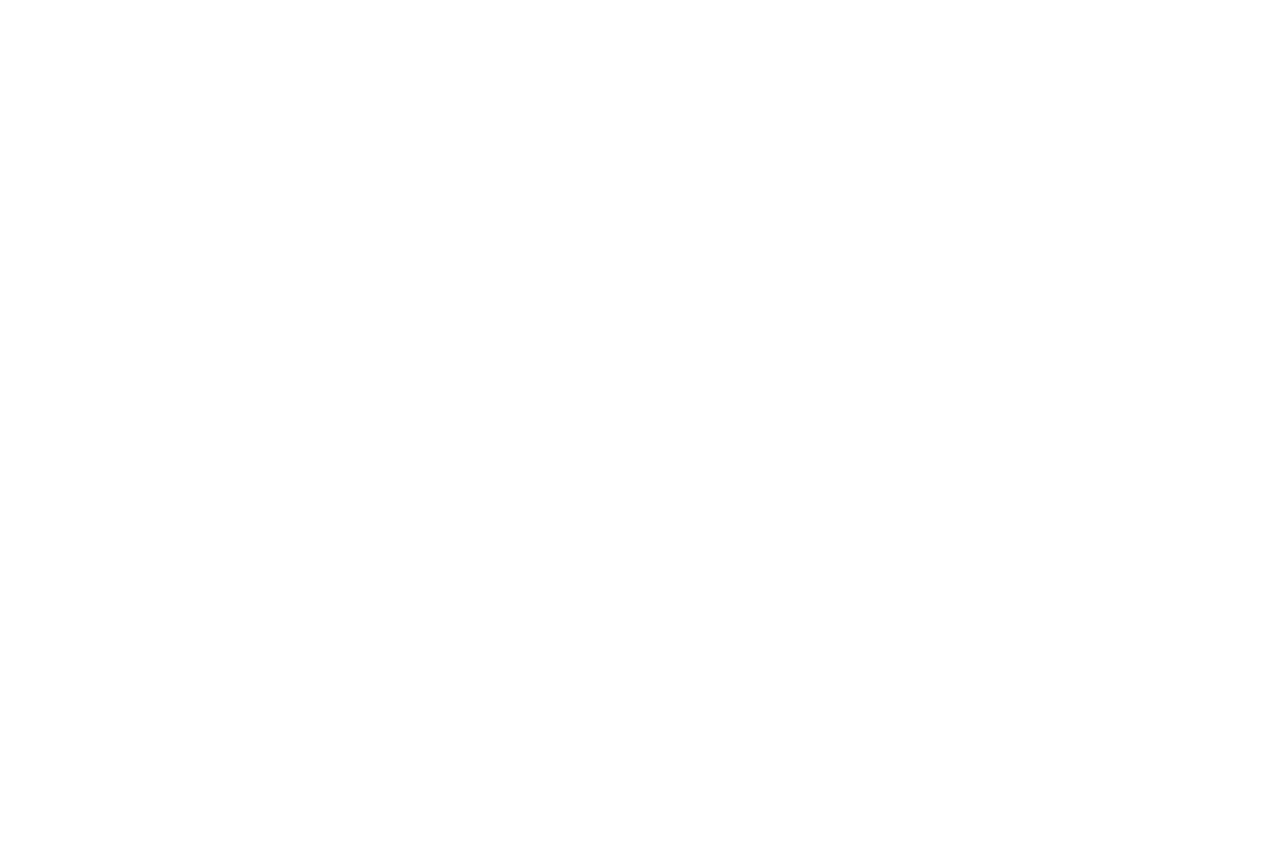
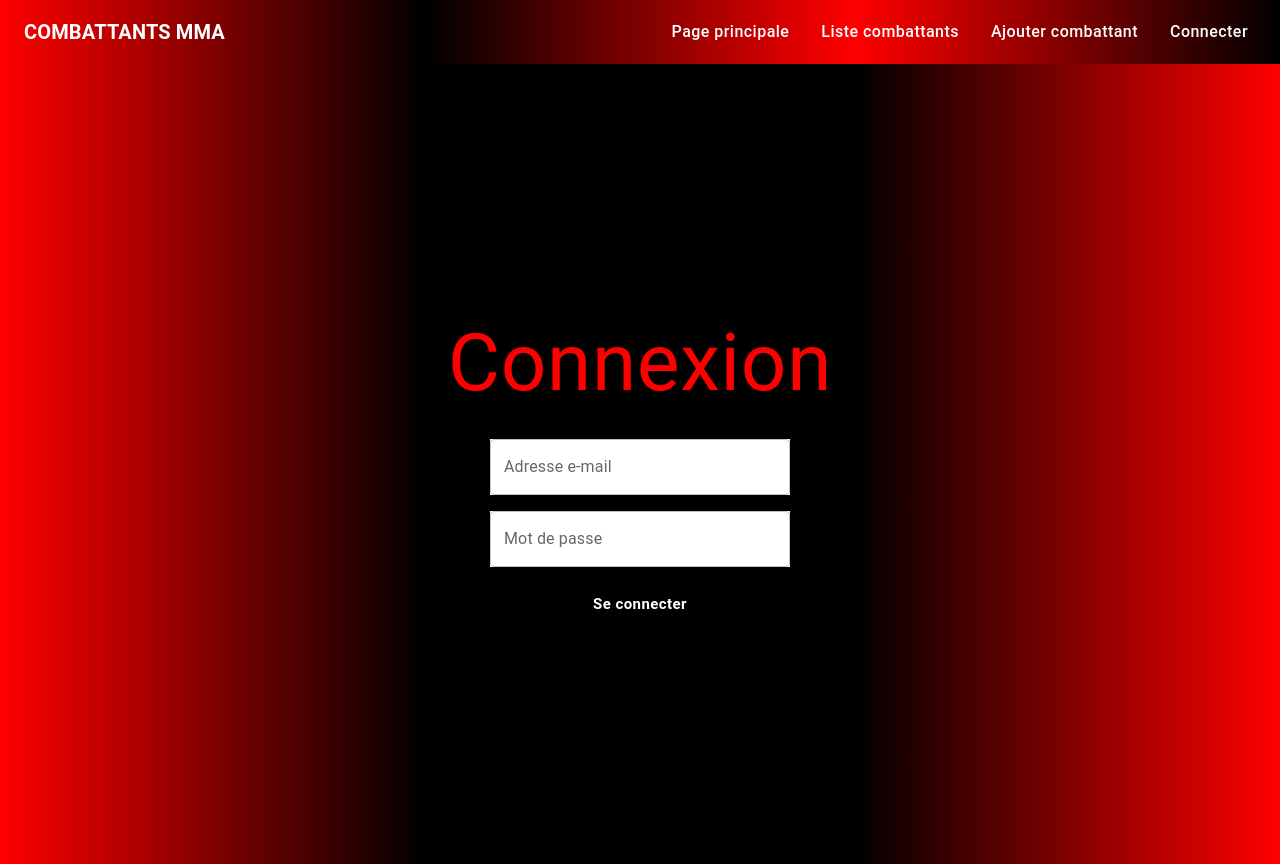
Before and after one commit to Victo-2311001/GomesBreno-ProjetFinalDev3React, a React (Vite) app: page /login in a window 1280 px wide. Before the commit this address had no page. Before the commit the page ends 800 px from the top, so only its background shows below. Built offline with nearby package versions, Linux system fonts and the light colour scheme.

Commit message:
Authentification

```diff
--- a/src/App/App.tsx
+++ b/src/App/App.tsx
@@ -2,28 +2,36 @@ import {
   BrowserRouter,
   Routes,
   Route,
-  //useParams
 } from 'react-router-dom';
 
 import CombattantProvider from "../contexts/favoris.context";
+import LoginProvider from '../contexts/login.context';
 import Liste from "../components/liste.component";
 import Menu from '../components/menu.component';
 import PagePrincipal from '../components/principal.component';
 import FormulaireAjout from '../components/formulaireAjout.component';
 import FormulaireModification from '../components/formulaireModification.component';
+import Login from '../components/login.component'
 
 
 function App() {
   return (
      <BrowserRouter>
+      <LoginProvider>
+        <CombattantProvider>
+
           <Routes>
             <Route path="/" element={<Menu />}>
               <Route index element={<PagePrincipal />} />
-          <Route path="listeTous" element={<CombattantProvider><Liste /></CombattantProvider>} />
+              <Route path="listeTous" element={<Liste />} />
               <Route path="ajout" element={<FormulaireAjout />} />
-          //<Route path="modification/:combattantId" element={<FormulaireModification />} />
+              <Route path="modification/:combattantId" element={<FormulaireModification />} />
+              <Route path="login" element={<Login />} />
             </Route>
           </Routes>
+
+        </CombattantProvider>
+      </LoginProvider>
     </BrowserRouter>
   );
 }
--- a/src/components/fiche.component.tsx
+++ b/src/components/fiche.component.tsx
@@ -11,6 +11,7 @@ import {
   Box,
 } from '@mui/material';
 import axios from 'axios';
+import { LoginContext } from '../contexts/login.context';
 
 interface IFiche {
   combattant: ICombattant;
@@ -19,6 +20,8 @@ interface IFiche {
 
 export default function Fiche(props: IFiche) {
   const { favoris, setFavoris, setFavorisOuvert } = useContext(CombattantContext);
+  const { isLoggedIn } = useContext(LoginContext);
+
   console.log("Combattant dans la fiche :", props.combattant._id);
   const ajouterAuxFavoris = () => {
     const nouveauFavori = [
@@ -39,13 +42,11 @@ export default function Fiche(props: IFiche) {
     setFavoris(nouveauFavori);
   };
 
-
-
-
   return (
     <Card
       sx={{
         height: '100%',
+        minHeight: '300px',
         display: 'flex',
         flexDirection: 'column',
         transition: 'box-shadow 0.3s',
@@ -57,10 +58,10 @@ export default function Fiche(props: IFiche) {
       {(props.combattant as any).urlImage && (
         <CardMedia
           component="img"
-          height="192"
+          height="300"
           image={(props.combattant as any).urlImage}
           alt={`${props.combattant.prenom} ${props.combattant.nom}`}
-          sx={{ objectFit: 'cover', bgcolor: 'grey.200' }}
+          sx={{bgcolor: 'grey.200' }}
         />
       )}
 
@@ -104,6 +105,7 @@ export default function Fiche(props: IFiche) {
               L: {props.combattant.defaites}
             </Typography>
           </Box>
+          {isLoggedIn && (
             <Box sx={{borderTop: 1, borderColor: 'red', mt: 1, pt: 1, display: 'flex', flexDirection: 'row', gap: 17 }}>
               <a href={`modification/${props.combattant._id}`}>
                 <Typography variant="body2" color="primary">
@@ -126,6 +128,7 @@ export default function Fiche(props: IFiche) {
                 </Typography>
               </Button>
             </Box>
+        )}
         </Box>
 
       </CardContent>
--- /dev/null
+++ b/src/components/login.component.tsx
@@ -0,0 +1,128 @@
+import { TextField, Button, Box, Typography } from "@mui/material";
+import { useContext, useState } from "react";
+import { LoginContext } from '../contexts/login.context';
+import { useNavigate } from "react-router-dom";
+
+export default function Login(){
+
+    const { isLoggedIn, login, logout } = useContext(LoginContext);
+
+    const [email, setEmail] = useState('');
+    const [mdp, setMdp] = useState('');
+    const [erreur, setErreur] = useState('');
+    const navigate = useNavigate();
+
+    async function performLogin() {
+    await login(email, mdp)
+      .then((reussi) => {
+        if (reussi) {
+          setErreur('');
+          navigate('/');
+        }
+      })
+      .catch(() => setErreur('Login incorrect'));
+    }
+
+    async function performLogout() {
+        await logout();
+        navigate('/');
+    }
+
+     return (
+        <Box
+            sx={{
+                height: "100vh",
+                display: "flex",
+                justifyContent: "center",
+                alignItems: "center",
+                backgroundImage: "linear-gradient(to right, red, black, black, red)"
+            }}
+        >
+            {isLoggedIn ? (
+            <Box
+                component="form"
+                sx={{
+                    display: "flex",
+                    flexDirection: "column",
+                    gap: 2,
+                    width: "300px",
+                }}
+            >
+                <Typography sx={{display: "flex", justifyContent: "center", fontSize: "10vh", color: "red"}}>
+                    Déconnexion
+                </Typography>
+
+                <Button
+                    variant="contained"
+                    color="primary"
+                    size="large"
+                    sx={{ textTransform: "none", fontWeight: "bold", backgroundColor: "red" }}
+                    onClick={() => performLogout()}
+                >
+                    Se déconnecter
+                </Button>
+
+                <Button
+                    variant="contained"
+                    color="secondary"
+                    size="large"
+                    sx={{ textTransform: "none", fontWeight: "bold", backgroundColor: "white", color:"black" }}
+                    onClick={() => navigate('/')}
+                >
+                    Rester connecté
+                </Button>
+            </Box>
+            ) : (
+            <Box
+                component="form"
+                sx={{
+                    display: "flex",
+                    flexDirection: "column",
+                    gap: 2,
+                    width: "300px",
+                }}
+            >
+                <Typography sx={{display: "flex", justifyContent: "center", fontSize: "10vh", color: "red"}}>
+                    Connexion
+                </Typography>
+
+                <TextField
+                    label="Adresse e-mail"
+                    type="email"
+                    variant="outlined"
+                    fullWidth
+                    sx={{ backgroundColor: "white"}}
+                    value={email}
+                    onChange={(e) => setEmail(e.target.value)}
+                />
+
+                <TextField
+                    label="Mot de passe"
+                    type="password"
+                    variant="outlined"
+                    fullWidth
+                    sx={{ backgroundColor: "white" }}
+                    value={mdp}
+                    onChange={(e) => setMdp(e.target.value)}
+                />
+
+                {erreur && (
+                    <Typography sx={{ color: 'red', textAlign: 'center' }}>
+                        {erreur}
+                    </Typography>
+                )}
+
+                <Button
+                    variant="contained"
+                    color="primary"
+                    size="large"
+                    sx={{ textTransform: "none", fontWeight: "bold", backgroundColor: "black" }}
+                    onClick={() => performLogin()}
+                >
+                    Se connecter
+                </Button>
+            </Box>
+            )}
+        </Box>
+    );
+}
--- a/src/components/menu.component.tsx
+++ b/src/components/menu.component.tsx
@@ -1,10 +1,14 @@
 import { AppBar, Toolbar, Button, Box, Typography } from "@mui/material";
+import { useContext } from "react";
 import { Outlet, Link } from "react-router-dom";
+import { LoginContext } from "../contexts/login.context";
 
 export default function Menu() {
+  const { isLoggedIn } = useContext(LoginContext);
+
   return (
     <>
-      <AppBar position="static" sx={{ mb: 4 }}>
+      <AppBar  position="static" elevation={0}>
         <Toolbar sx={{ display: "flex", justifyContent: "space-between", backgroundImage: "linear-gradient(to right, red, black, red, black)"}}>
           <Typography variant="h6" sx={{ fontWeight: "bold" }}>
             COMBATTANTS MMA
@@ -29,6 +33,7 @@ export default function Menu() {
               Liste combattants
             </Button>
 
+            {isLoggedIn ? (
               <Button
                 color="inherit"
                 component={Link}
@@ -37,11 +42,42 @@ export default function Menu() {
                 >
                   Ajouter combattant
               </Button>
+            ) : (
+                <Button
+                color="inherit"
+                component={Link}
+                to="/login"
+                sx={{ textTransform: "none", fontSize: "1rem" }}
+                >
+                  Ajouter combattant
+              </Button>
+            )}
+
+
+            {isLoggedIn ? (
+              <Button
+                color="inherit"
+                component={Link}
+                to="/login"
+                sx={{ textTransform: "none", fontSize: "1rem" }}
+              >
+                Déconnecter
+              </Button>
+            ) : (
+              <Button
+                  color="inherit"
+                  component={Link}
+                  to="/login"
+                  sx={{ textTransform: "none", fontSize: "1rem" }}
+                >
+                  Connecter
+              </Button>
+            )}
           </Box>
         </Toolbar>
       </AppBar>
 
-      <Box sx={{ p: 2 }}>
+      <Box sx={{ backgroundColor: "#0a0a0a", minHeight: "100vh" }}>
         <Outlet />
       </Box>
     </>
--- /dev/null
+++ b/src/contexts/login.context.tsx
@@ -0,0 +1,56 @@
+import axios from "axios";
+import { createContext, useState } from "react";
+
+export type LoginContextType = {
+  isLoggedIn: boolean;
+  login: (email: string, password: string) => Promise<boolean>;
+  username: string,
+  logout: () => void;
+};
+
+export const LoginContext = createContext<LoginContextType>({
+  isLoggedIn: false,
+  login: () => new Promise<boolean>(() => false),
+  username: ' ',
+  logout: () => {},
+});
+
+export default function LoginProvider(props: any) {
+  const [isLoggedIn, setIsLoggedIn] = useState(false);
+  const [username, setUsername] = useState('');
+
+  async function login(email: string, password: string): Promise<boolean> {
+     return axios
+      .post('https://combattantsapi-hyghhjcae9dcdgav.canadacentral-01.azurewebsites.net/api/utilisateur/connexion', {
+        email,
+        motDePasse: password,
+      })
+      .then((response) => {;
+        if (response.data.success == true) {
+          setIsLoggedIn(true);
+          setUsername(email);
+          console.log(isLoggedIn)
+          return true;
+        } else {
+          setIsLoggedIn(false);
+          setUsername('');
+          return false;
+        }
+      })
+    }
+
+    function logout() {
+        setUsername(' ');
+        setIsLoggedIn(false);
+    }
+
+    const values = { isLoggedIn, username ,login, logout };
+
+    return (
+        <LoginContext.Provider value={values}>
+        {props.children}
+        </LoginContext.Provider>
+    );
+}
+
+//Inspiré de https://web3.profinfo.ca/authentification/
```
Also changed, not shown: src/components/formulaireAjout.component.tsx (+35 -12 lines), src/components/formulaireModification.component.tsx (+6 -3 lines), src/components/liste.component.tsx (+8 -5 lines). Lines whose indentation alone changed are shown as unchanged.
